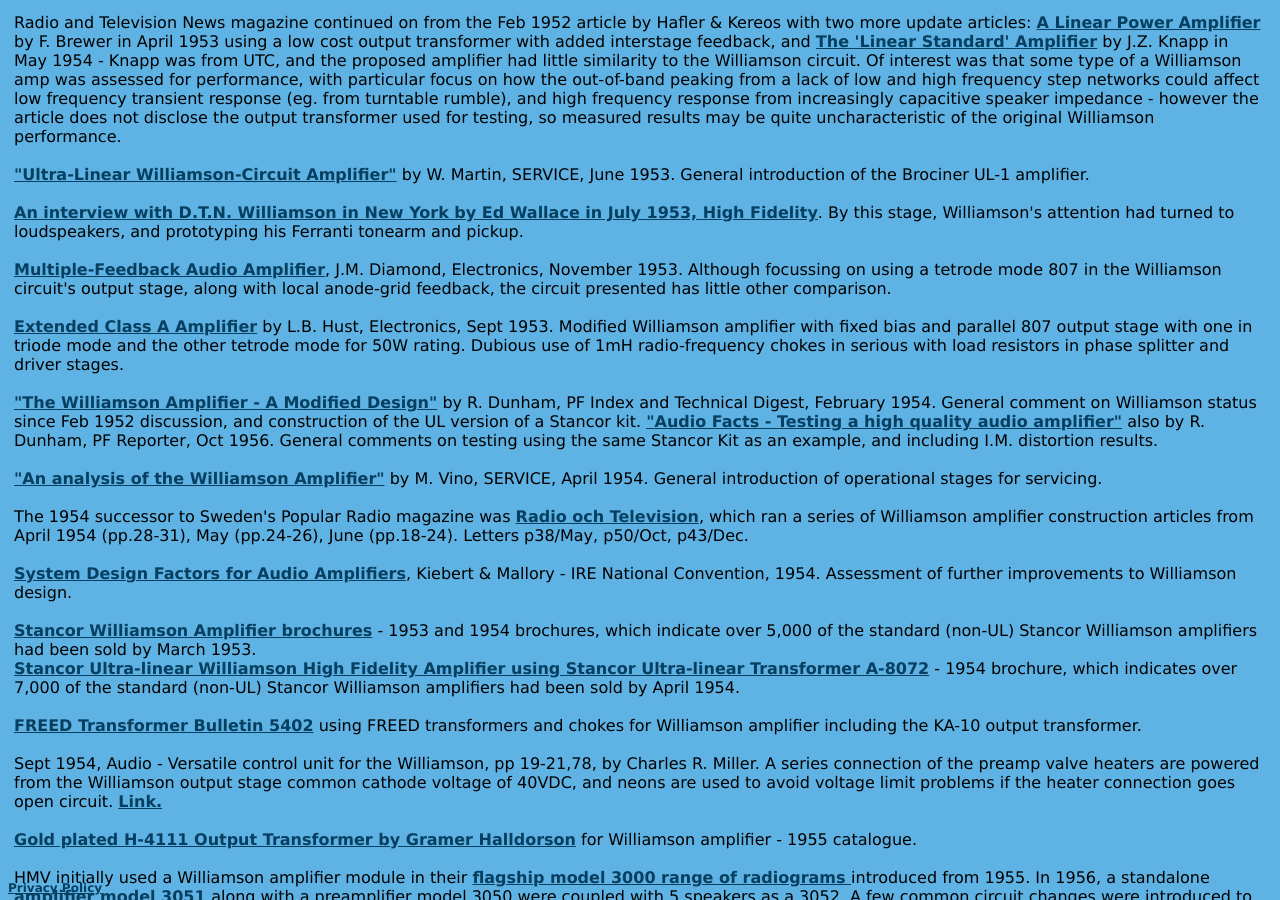
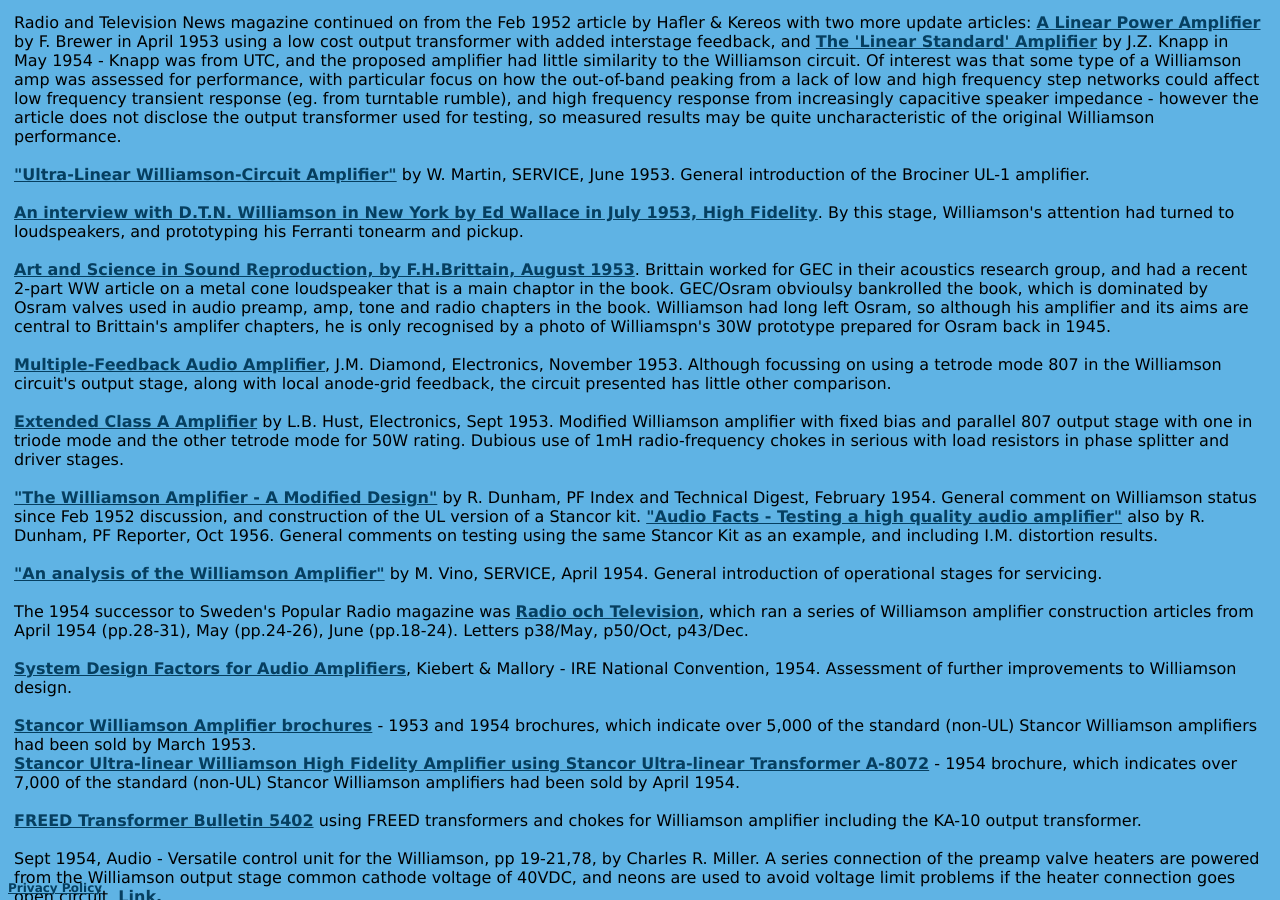
Before and after one commit to michael-robbins/michael-robbins.github.io, a Jekyll site: the page built from projects/Williamson.html, in a window 1280 px wide and 900 px high, scrolled down 4426 px. Built offline with Jekyll 4.4.1, drawn with Linux system fonts in a browser that asks for light colours.

Commit message:
Update Williamson.html

```diff
--- a/projects/Williamson.html
+++ b/projects/Williamson.html
@@ -190,6 +190,8 @@
       <br /><br />
       <a href="/static/Interview High Fidelity 1953.pdf">An interview with D.T.N. Williamson in New York by Ed Wallace in July 1953, High Fidelity</a>.  By this stage, Williamson's attention had turned to loudspeakers, and prototyping his Ferranti tonearm and pickup.
       <br /><br />
+      <a href="/static/Art%20and%20Science%20book%201953.pdf">Art and Science in Sound Reproduction, by F.H.Brittain, August 1953</a>.  Brittain worked for GEC in their acoustics research group, and had a recent 2-part WW article on a metal cone loudspeaker that is a main chaptor in the book. GEC/Osram obvioulsy bankrolled the book, which is dominated by Osram valves used in audio preamp, amp, tone and radio chapters in the book.  Williamson had long left Osram, so although his amplifier and its aims are central to Brittain's amplifer chapters, he is only recognised by a photo of Williamspn's 30W prototype prepared for Osram back in 1945.
+      <br /><br />
       <a href="https://www.americanradiohistory.com/Archive-Electronics/50s/Electronics-1953-11.pdf">Multiple-Feedback Audio Amplifier</a>, J.M. Diamond, Electronics, November 1953.  Although focussing on using a tetrode mode 807 in the Williamson circuit's output stage, along with local anode-grid feedback, the circuit presented has little other comparison. <br /><br />
       <a href="https://www.americanradiohistory.com/Archive-Electronics/50s/Electronics-1953-09.pdf">Extended Class A Amplifier</a> by L.B. Hust, Electronics, Sept 1953. Modified Williamson amplifier with fixed bias and parallel 807 output stage with one in triode mode and the other tetrode mode for 50W rating.  Dubious use of 1mH radio-frequency chokes in serious with load resistors in phase splitter and driver stages.
       <br /><br />
```
